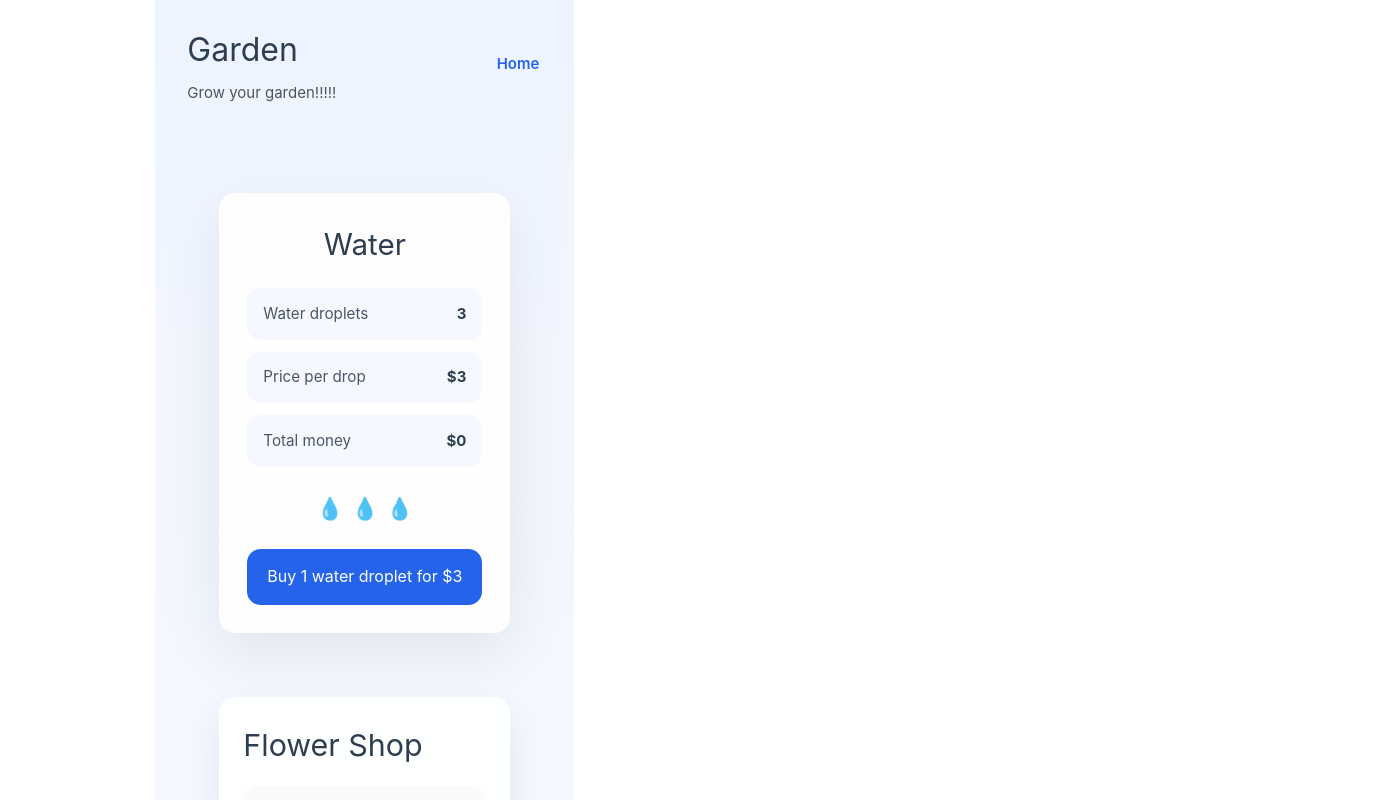
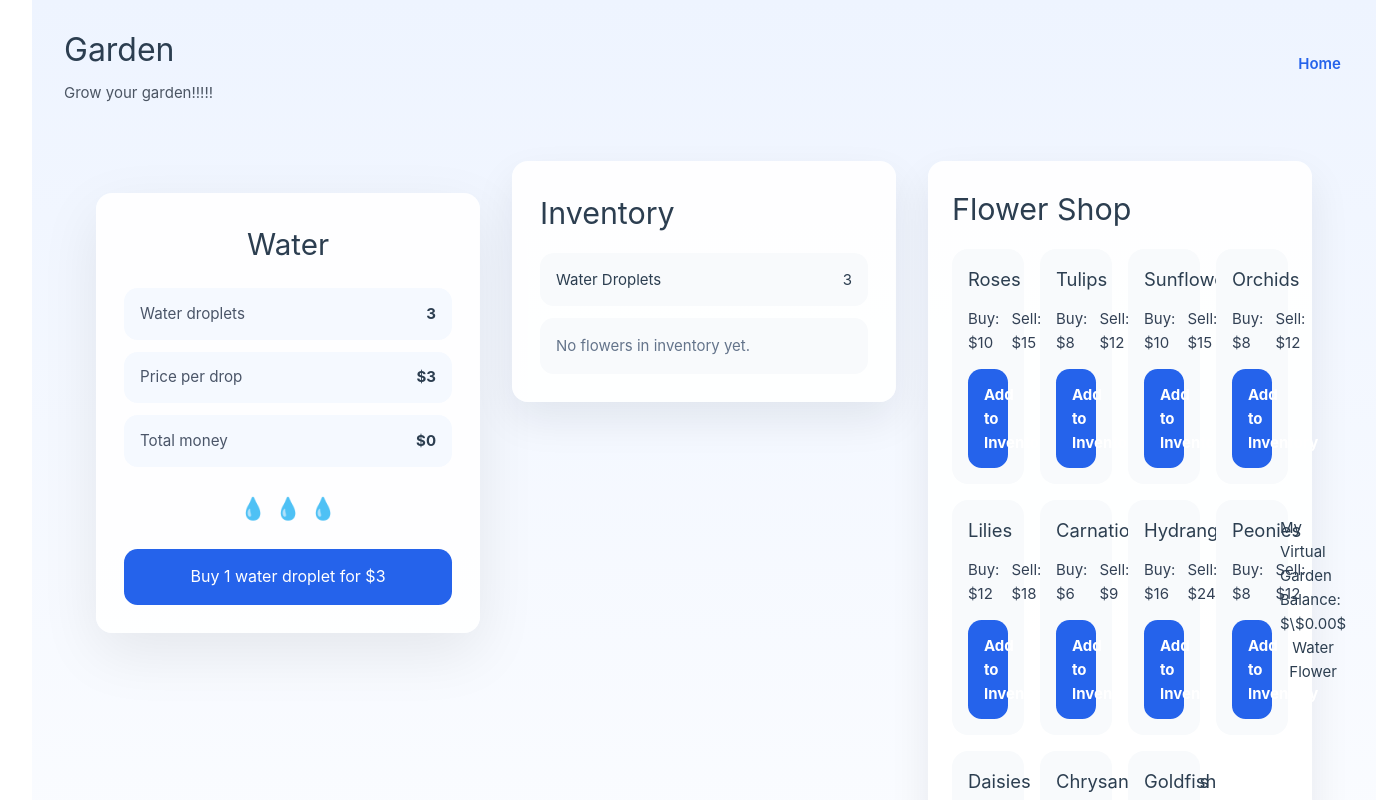
Before and after one commit to staten-island-tech/vue-supabase-project-we-the-garden-gnomes, a Vue app in the folder garden/: page / in a window 1280 px wide. Shown: the top 800 px of the page, 1376 px wide, since content can reach past the window. Built offline with nearby package versions, Linux system fonts and the light colour scheme.

Commit message:
inventory

```diff
--- a/garden/src/components/flowers.vue
+++ b/garden/src/components/flowers.vue
@@ -14,6 +14,9 @@
             <span>Buy: ${{ flower.buyPrice }}</span>
             <span>Sell: ${{ flower.sellPrice }}</span>
           </div>
+          <button class="add-button" type="button" @click="store.addToInventory(flower)">
+            Add to Inventory
+          </button>
         </div>
       </article>
     </div>
@@ -42,7 +45,7 @@ const store = useFlowerStore()
 .flower-grid {
   display: grid;
   gap: 1rem;
-  grid-template-columns: repeat(auto-fit, minmax(220px, 1fr));
+  grid-template-columns: repeat(4, minmax(0, 1fr));
 }
 
 .flower-card {
@@ -83,4 +86,20 @@ const store = useFlowerStore()
   font-weight: 600;
   color: #334155;
 }
+
+.add-button {
+  width: 100%;
+  margin-top: 0.9rem;
+  padding: 0.85rem 1rem;
+  border: none;
+  border-radius: 0.85rem;
+  background: #2563eb;
+  color: #ffffff;
+  font-weight: 700;
+  cursor: pointer;
+}
+
+.add-button:hover {
+  background: #1d4ed8;
+}
 </style>
--- /dev/null
+++ b/garden/src/components/inventory.vue
@@ -0,0 +1,71 @@
+<template>
+  <section class="inventory-card">
+    <h1>Inventory</h1>
+
+    <div class="inventory-grid">
+      <div class="inventory-item">
+        <span>Water Droplets</span>
+        <span>{{ waterStore.waterCount }}</span>
+      </div>
+
+      <div v-if="flowerStore.inventory.length === 0" class="empty-state">
+        No flowers in inventory yet.
+      </div>
+
+      <div v-else>
+        <div
+          v-for="item in flowerStore.inventory"
+          :key="item.name"
+          class="inventory-item"
+        >
+          <span>{{ item.name }}</span>
+          <span>{{ item.quantity }}</span>
+        </div>
+      </div>
+    </div>
+  </section>
+</template>
+
+<script setup>
+import { useCounterStore } from '../stores/counter'
+import { useFlowerStore } from '../stores/flowers'
+
+const waterStore = useCounterStore()
+const flowerStore = useFlowerStore()
+</script>
+
+<style scoped>
+.inventory-card {
+  padding: 1.75rem;
+  border-radius: 1rem;
+  background: rgba(255, 255, 255, 0.95);
+  box-shadow: 0 18px 40px rgba(15, 23, 42, 0.08);
+}
+
+.inventory-card h1 {
+  margin-bottom: 1rem;
+  font-size: 1.9rem;
+}
+
+.inventory-grid {
+  display: grid;
+  gap: 0.75rem;
+}
+
+.inventory-item {
+  display: flex;
+  justify-content: space-between;
+  align-items: center;
+  padding: 0.9rem 1rem;
+  border-radius: 0.85rem;
+  background: #f8fafc;
+  font-weight: 600;
+}
+
+.empty-state {
+  padding: 1rem;
+  border-radius: 0.85rem;
+  background: #f8fafc;
+  color: #64748b;
+}
+</style>
--- a/garden/src/stores/flowers.js
+++ b/garden/src/stores/flowers.js
@@ -16,7 +16,23 @@ export const useFlowerStore = defineStore('flower', () => {
     { name: 'Goldfish Plants', buyPrice: 50, sellPrice: 75, imageUrl: '' },
   ])
 
+  const inventory = ref([])
+
+  function addToInventory(flower) {
+    const existing = inventory.value.find((item) => item.name === flower.name)
+    if (existing) {
+      existing.quantity += 1
+    } else {
+      inventory.value.push({
+        name: flower.name,
+        quantity: 1,
+      })
+    }
+  }
+
   return {
     flowers,
+    inventory,
+    addToInventory,
   }
 })
--- a/garden/src/views/garden.vue
+++ b/garden/src/views/garden.vue
@@ -2,29 +2,53 @@
   <div class="page">
     <div class="container">
       <Water />
+      <Inventory />
       <Flowers />
     </div>
+    <div class="dirt-bar" aria-hidden="true"></div>
   </div>
 </template>
 
 <script setup>
 import Water from '../components/water.vue'
+import Inventory from '../components/inventory.vue'
 import Flowers from '../components/flowers.vue'
 </script>
 
 <style scoped>
 .page {
   min-height: 100vh;
+  width: 100vw;
   display: flex;
   align-items: center;
   justify-content: center;
   padding: 2rem;
+  padding-bottom: 8rem;
 }
 
 .container {
   width: 100%;
-  max-width: 1200px;
-  display: grid;
+  max-width: 1600px;
+  display: flex;
+  flex-wrap: nowrap;
   gap: 2rem;
+  align-items: flex-start;
+  justify-content: space-between;
+}
+
+.container > * {
+  flex: 1 1 calc(33.333% - 1.33rem);
+  min-width: 280px;
+}
+
+.dirt-bar {
+  position: fixed;
+  top: 0;
+  right: 0;
+  height: 100vh;
+  width: 7rem;
+  background: #8b5a2b;
+  box-shadow: inset 0 8px 0 rgba(255, 255, 255, 0.05);
+  z-index: -1;
 }
 </style>
```
